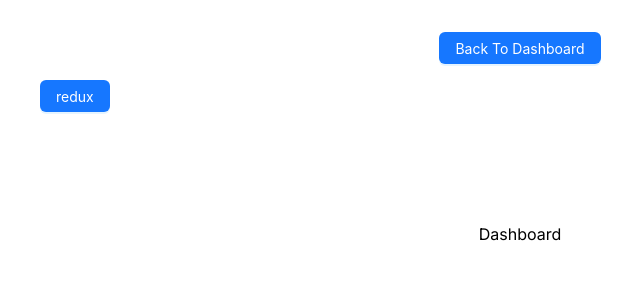
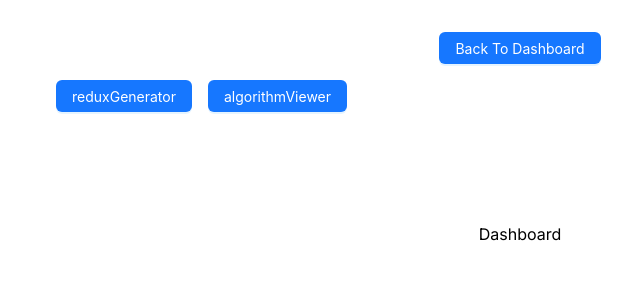
Before and after one commit to kiritosan/useful-tools, a Next.js app: page /dashboard in a window 1280 px wide. Shown: the top 300 px of the page, without its empty margins (120-760 px from the left). Built offline with nearby package versions, Linux system fonts and the light colour scheme.

Commit message:
refactor: change router

```diff
--- a/app/dashboard/layout.tsx
+++ b/app/dashboard/layout.tsx
@@ -4,6 +4,8 @@ import { Button } from "antd"
 import { useRouter } from 'next/navigation'
 import Link from 'next/link'
 
+
+const buttonArr = ['reduxGenerator', 'algorithmViewer']
 
 export default function ReduxLayout({
   children,
@@ -23,9 +25,19 @@ export default function ReduxLayout({
       </header>
 
       <nav className="px-24 my-4">
-          <Button type="primary">
-            <Link href="/dashboard/redux">redux</Link>
+        {
+          buttonArr.map((item, index) => {
+            return (
+              <Button
+                key={index}
+                type="primary"
+                className="ml-4"
+              >
+                <Link href={`/dashboard/${item}`}>{item}</Link>
               </Button>
+            )
+          })
+        }
       </nav>
 
       <section>
```
Also changed, not shown: app/dashboard/algorithmViewer/page.tsx (renamed from app/dashboard/algorithm/page.tsx), app/dashboard/algorithmViewer/sort/bubbleSort.ts (renamed from app/dashboard/algorithm/sort/bubbleSort.ts), app/dashboard/algorithmViewer/sort/index.ts (renamed from app/dashboard/algorithm/sort/index.ts), app/dashboard/reduxGenerator/page.tsx (renamed from app/dashboard/redux/page.tsx), 1 other file (tests, documents, lock files or other folders). Lines whose indentation alone changed are shown as unchanged.
